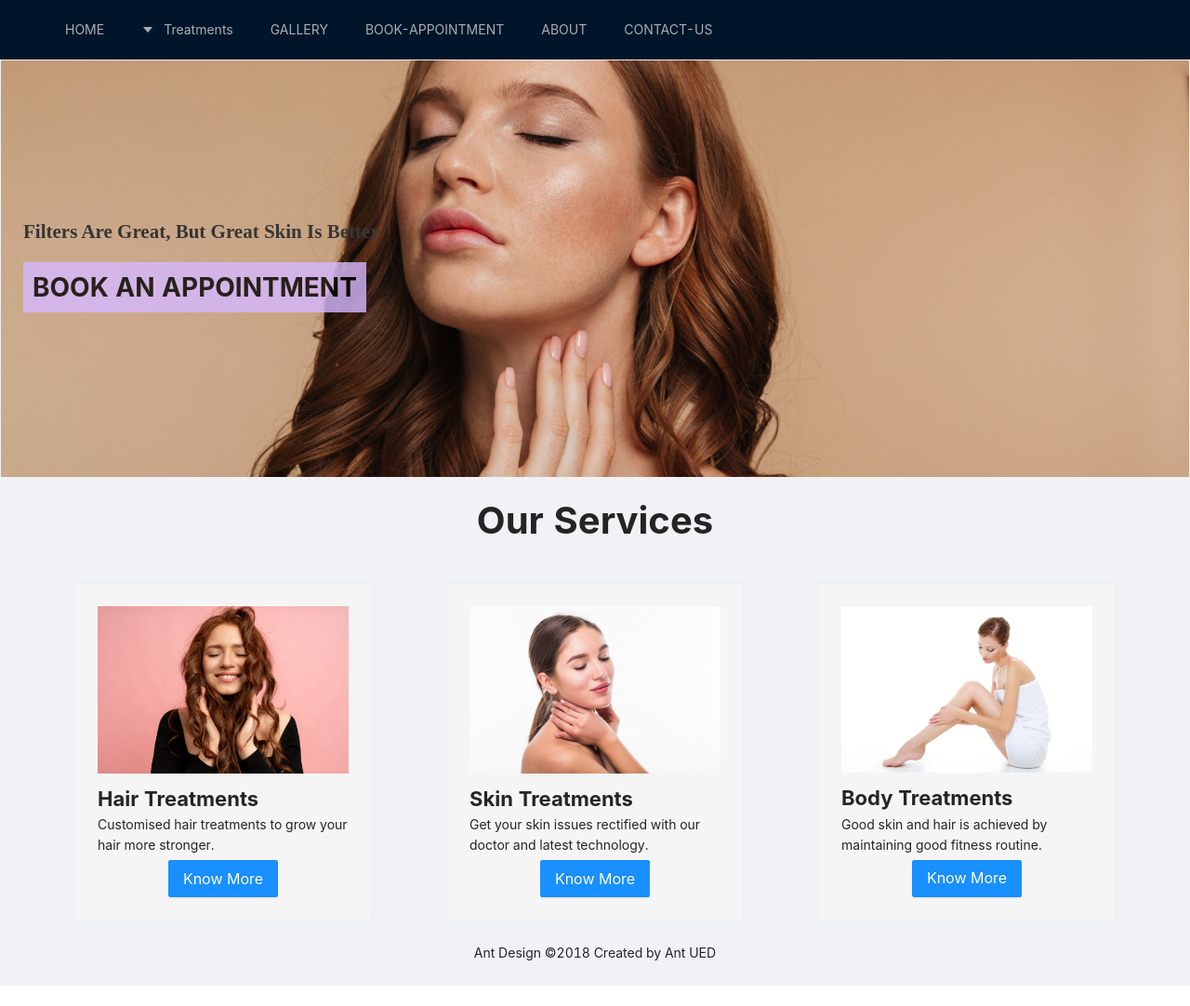
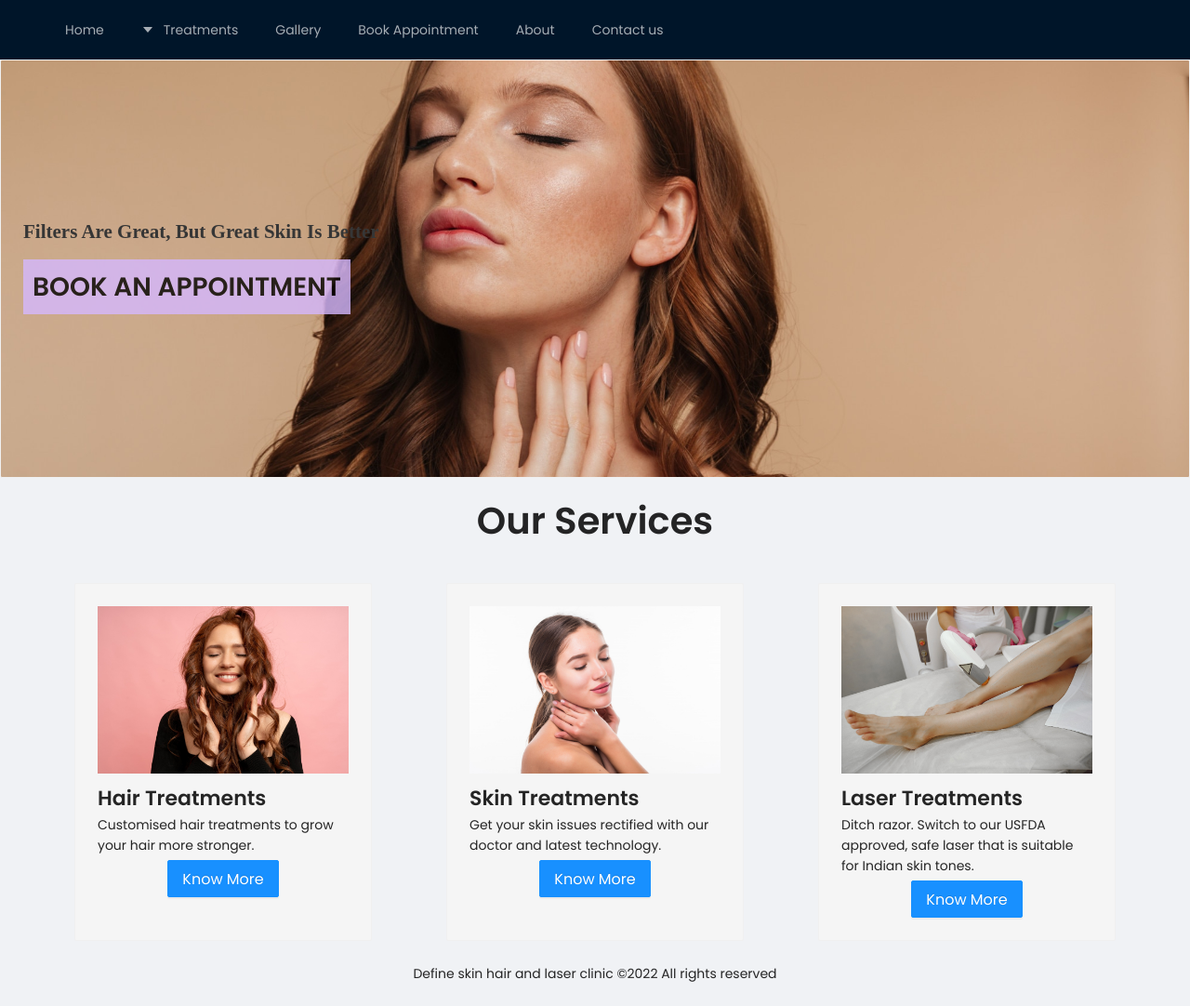
Before and after one commit to imkiran22/define-clinic-website, a Next.js app: page / in a window 1280 px wide. Shown: the whole page at 93% size. Before the commit the page ends 1060 px from the top, so only its background shows below. Built offline with nearby package versions, Linux system fonts and the light colour scheme.

Commit message:
Font inclusion =

```diff
--- a/components/Layout/Layout.tsx
+++ b/components/Layout/Layout.tsx
@@ -26,7 +26,7 @@ export default function Layout({ children }: any) {
             textAlign: "center",
           }}
         >
-          Ant Design ©2018 Created by Ant UED
+          Define skin hair and laser clinic ©2022 All rights reserved
         </Footer>
       </L>
     </>
--- a/components/Procedures/Procedures.module.scss
+++ b/components/Procedures/Procedures.module.scss
@@ -21,6 +21,13 @@
       justify-content: center;
       margin-top: 5px;
     }
+    &:hover {
+      transform: scale(1.2);
+      transition: transform linear 0.3s;
+    }
+  }
+  @media screen and (max-width: 769px) {
+    flex-flow: column;
   }
 }
 
--- a/constants/menu.ts
+++ b/constants/menu.ts
@@ -1,6 +1,4 @@
-const MENUS = ['home', 'gallery', 'book-appointment', 'about', 'contact-us'];
-
-export const TREATMENTS_MENU = [
+export const TREATMENTS_MENU: Array< {key: string, label: string } > = [
     {key: 'acne_marks', label: 'Acne Marks'},
     {key: 'scar_revisions', label: 'Scar Revision'},
     {key: 'pigmentation_treatment', label: 'Pigmentation Treatment'},
@@ -9,4 +7,4 @@ export const TREATMENTS_MENU = [
     {key: 'skin_lightening_treatment', label: 'Skin Lightening Treatment'}
 ];
 
-export const HEADER_MENU_ITEMS: Array< {key: string, label: string } > = MENUS.map(menu => ({key: menu, label: menu.toUpperCase()}));
+export const HEADER_MENU_ITEMS: Array< {key: string, label: string } > = [{key: 'home', label: 'Home'}, {key: 'gallery', label: 'Gallery'}, {key: 'book-appointment', label: 'Book Appointment'}, {key: 'about', label: 'About' }, {key: 'contact-us', label: 'Contact us'}];
--- a/constants/procedures.ts
+++ b/constants/procedures.ts
@@ -1,5 +1,5 @@
 export const PROCEDURES_LIST = [
     {key: 'hair_treatments', label: 'Hair Treatments', img: '/hair.jpeg', content: 'Customised hair treatments to grow your hair more stronger.'},
     {key: 'skin_treatments', label: 'Skin Treatments', img: '/skin.jpeg', content: 'Get your skin issues rectified with our doctor and latest technology.'},
-    {key: 'body_treatments', label: 'Body Treatments', img: '/body.jpeg', content: 'Good skin and hair is achieved by maintaining good fitness routine.'}
+    {key: 'laser_treatments', label: 'Laser Treatments', img: '/laser.jpeg', content: 'Ditch razor. Switch to our USFDA approved, safe laser that is suitable for Indian skin tones.'}
 ];
--- /dev/null
+++ b/pages/_document.tsx
@@ -0,0 +1,16 @@
+import { Html, Head, Main, NextScript } from 'next/document'
+
+export default function Document() {
+  return (
+    <Html>
+      <Head>
+      <link rel="preconnect" href="https://fonts.gstatic.com" cross-origin="true"/>
+      <link href="https://fonts.googleapis.com/css2?family=Poppins:ital,wght@0,100;0,400;0,500;0,600;1,400;1,500&display=swap" rel="stylesheet"/>
+      </Head>
+      <body>
+        <Main />
+        <NextScript />
+      </body>
+    </Html>
+  )
+}
--- a/styles/globals.css
+++ b/styles/globals.css
@@ -4,8 +4,7 @@ html,
 body {
   padding: 0;
   margin: 0;
-  font-family: -apple-system, BlinkMacSystemFont, Segoe UI, Roboto, Oxygen,
-    Ubuntu, Cantarell, Fira Sans, Droid Sans, Helvetica Neue, sans-serif;
+  font-family: 'Poppins', sans-serif;
 }
 
 a {
```
Also changed, not shown: public/laser.jpeg (added).
